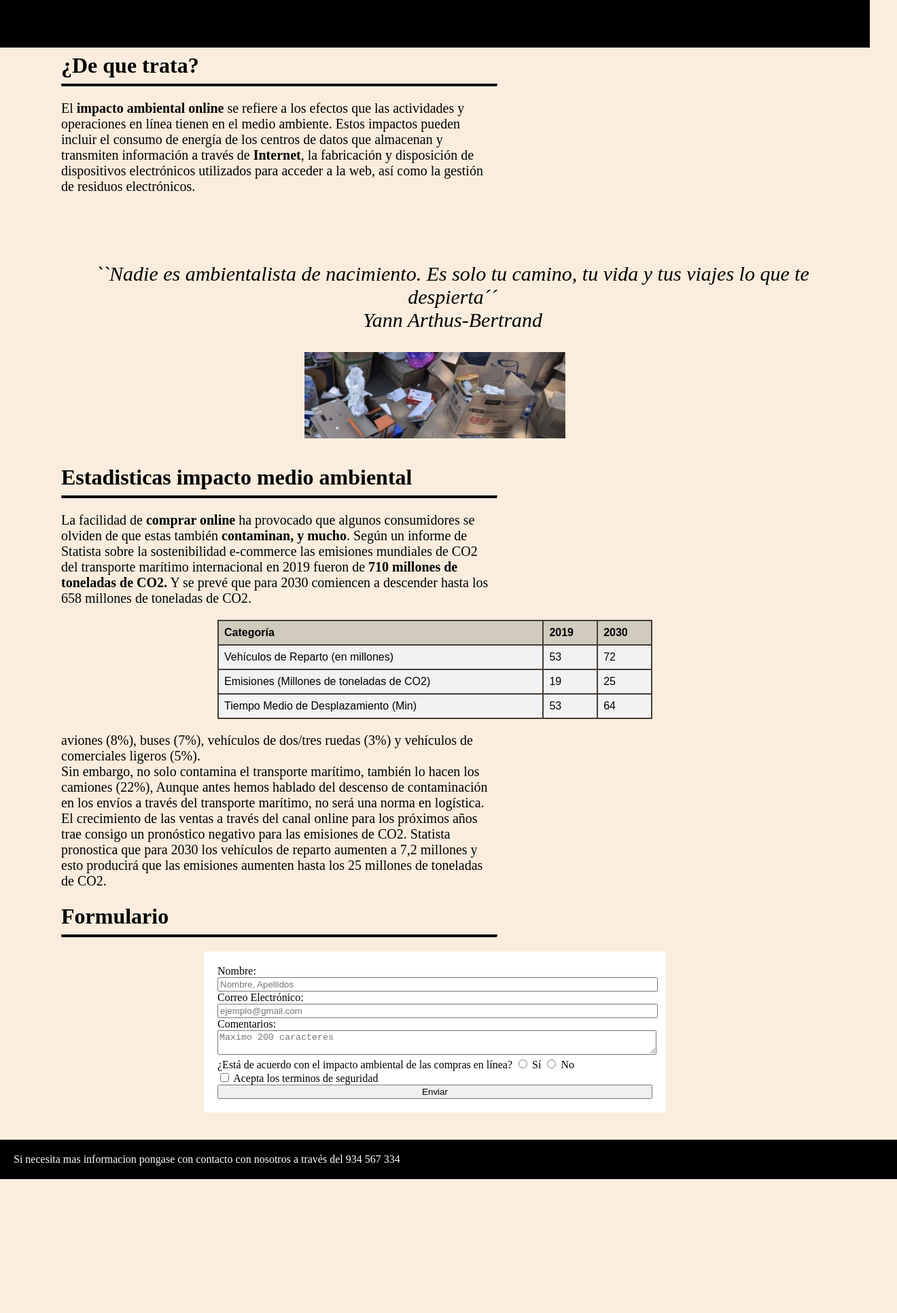
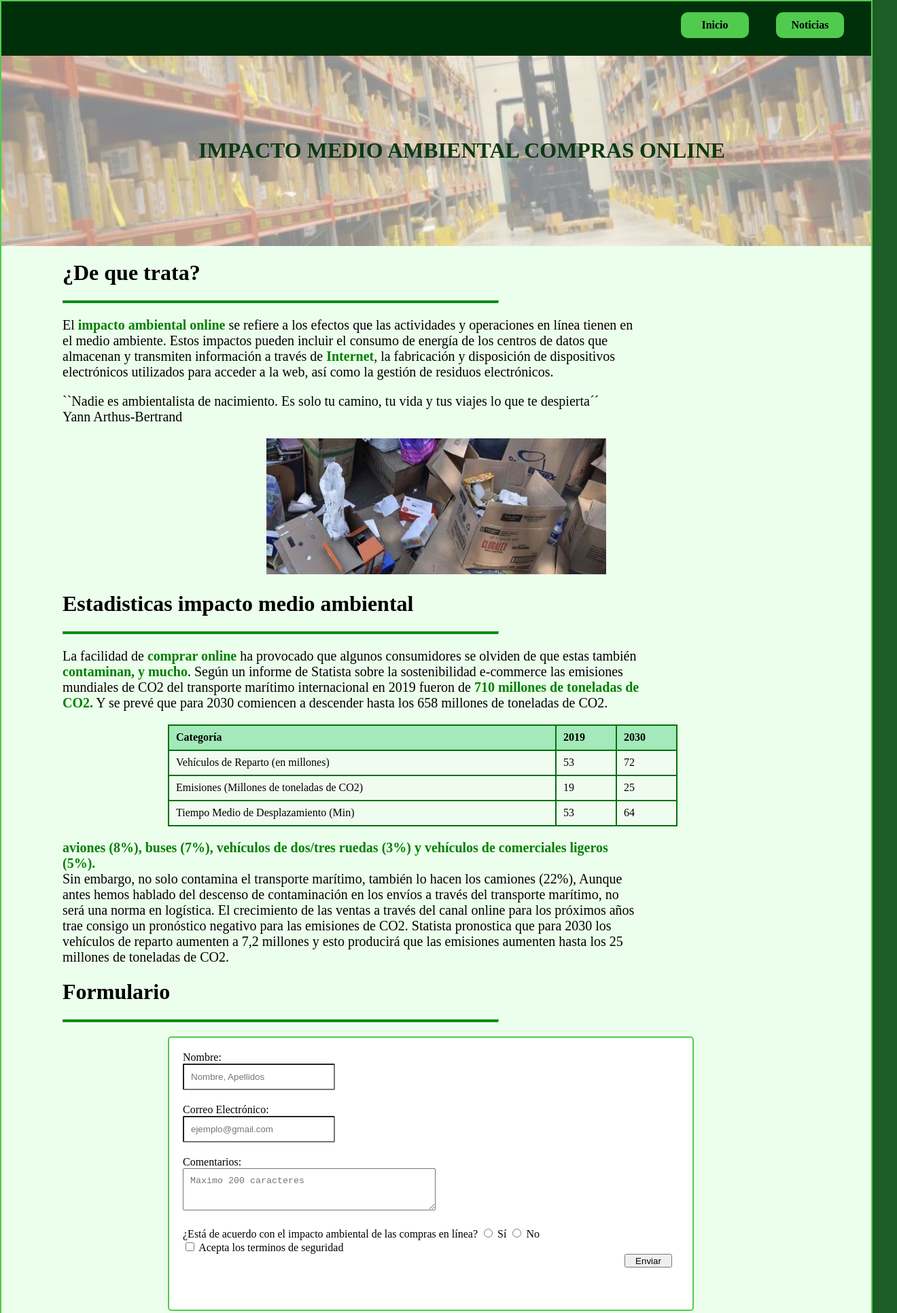
Before and after one commit to carlosmerinosrz/disenioInterface, a plain HTML site: page index.html in a window 1280 px wide. Shown: the top 1932 px of the page at 68% size, 1320 px wide, since content can reach past the window. Before the commit the page ends 1735 px from the top, so only its background shows below. Drawn offline with Linux system fonts and the light colour scheme.

Commit message:
Carlos Merino Suarez

```diff
--- a/index.html
+++ b/index.html
@@ -2,20 +2,19 @@
 <html lang="en">
     <head>
         <meta charset="UTF-8">
-        <link rel="stylesheet" href="style.css">
-        <meta name="viewport" content="width=device-width, initial-scale=1.0">
+        <link rel="stylesheet" href="style2.css">
         <title>IMPACTO MEDIO AMBIENTAL COMPRAS ONLINE</title>
     </head>
     <body>
-        <header  id="inicio">
-            <h1>IMPACTO MEDIO AMBIENTAL COMPRAS ONLINE</h1>
-        </header>
         <nav>
             <ul>
                 <li><a href="#inicio">Inicio</a></li>
                 <li><a href="Noticias.html">Noticias</a></li>
             </ul>
         </nav>
+        <header  id="inicio">
+            <h1>IMPACTO MEDIO AMBIENTAL COMPRAS ONLINE</h1>
+        </header>
         <h1>¿De que trata?</h1>
         <hr>
         <p>
@@ -63,7 +62,7 @@
             </tr>
         </table>
         <p>
-            aviones (8%), buses (7%), vehículos de dos/tres ruedas (3%) y vehículos de comerciales ligeros (5%).<br>
+            <span>aviones (8%), buses (7%), vehículos de dos/tres ruedas (3%) y vehículos de comerciales ligeros (5%).</span><br>
             Sin embargo, no solo contamina el transporte marítimo, también lo hacen los camiones (22%),
             Aunque antes hemos hablado del descenso de contaminación en los envíos a través del transporte
             marítimo, no será una norma en logística. El crecimiento de las ventas a través del canal online
@@ -73,7 +72,6 @@
         </p>
         <h1>Formulario </h1>
         <hr>
-        <div class="container">
             <form action="formulario.php" method="post" target="_blank">
                 <div>
                     <label for="nombre">Nombre:</label><br>
@@ -100,7 +98,6 @@
                 </div>
                 <input type="submit" value="Enviar">
             </form>
-        </div>
         <footer>
             Si necesita mas informacion pongase con contacto con nosotros a través del 934 567 334
         </footer>
--- a/style.css
+++ b/style.css
@@ -1,8 +1,7 @@
 body{
-    width: 1280px;
+    width: 100%;
     background-color: #faeddd;
     font-family: 'Poppins';
-    margin: 0 auto;
 }
 
 header {
@@ -10,7 +9,8 @@ header {
     background-size: cover;
     background-position: center;
     text-align: center;
-    padding: 10px ; /* Ajusta la altura del encabezado*/
+    margin-top: 30px;
+    padding: 100px ; /* Ajusta la altura del encabezado*/
 }
 header h1 {
     color: #342f29;
@@ -22,7 +22,7 @@ nav {
     background-color: black;
     position: fixed;
     top: 0;
-    width: 1280px;
+    width: 100%;
 }
 
 nav ul {
@@ -120,15 +120,9 @@ footer{
     padding: 20px;
     background-color: black;
     color: white;
-    width: 1280px;
+    width: 100%;
 }
 
 a:link{
-    color: black;
+    color: rgb(255, 255, 255);
 }
-a:hover{
-    background-color: #a3a3a3;
-}
-a:visited{
-    color:#342f29
-}
--- /dev/null
+++ b/style2.css
@@ -0,0 +1,173 @@
+/* *{
+    border: 1px dashed red;
+}*/
+html{
+    background-color: #1c5e25;
+}
+body{
+    width: 1280px;
+    margin: 0 auto;
+    background-color: #ecffec;
+    font-family: 'Poppins';
+    border: 2px solid rgb(80, 203, 78);
+}
+/***************************************************************************************************/
+/* Estilos de menú */
+nav {
+    width: 1280px;
+    height: 80px;
+    background-color: rgb(0, 48, 10);
+}
+nav ul {
+    list-style: none;
+    float: right;
+}
+nav li {
+    width: 80px;
+    padding: 10px;
+    margin-right: 40px;
+    background-color: rgb(80, 203, 78);
+    float: left;
+    text-align: center;
+    border-radius: 10px;
+}
+nav a , a:visited{
+    text-decoration: none;
+    color: #000000;
+    font-weight: bold;
+}
+/***************************************************************************************************/
+/* Encabezado */
+header {
+    padding: 100px ; /* Altura del encabezado*/
+    background-image: url('img/estanterias.jpg');
+    background-size: cover;
+    background-position: center;
+}
+header h1 {
+    width: 900px;
+    margin-left: 190px;
+    color: #0c3912;
+}
+/***************************************************************************************************/
+/* Contenedores de información */
+span{
+    font-weight: bold;
+    color: green;
+}
+h1{
+    margin-left: 90px;
+}
+hr{
+    width: 640px;
+    margin-left: 90px;
+    border-top: 4px solid rgb(2, 142, 14);
+}
+/* Parrafos, que contiene informacion sobre la pagina Web */
+p{
+    width: 850px;
+    height: auto;
+    margin-left: 90px;
+    font-size: 20px;
+}
+/***************************************************************************************************/
+/* Frase para concienciarnos, junto a su imagen */
+#conciencia{
+    width: 1100px;
+    height: auto;
+    margin-left: 90px;
+    margin-top: 100px;
+    text-align: center;
+    font-size: 30px;
+    font-style: italic;
+    font-family: 'Times New Roman';
+}
+#imagen-intro {
+    width: 500px;
+    height: 200px;
+    margin-left: 390px;
+}
+/***************************************************************************************************/
+/*Estilos para la tabla*/
+table {
+    width: 750px;
+    height: 150px;
+    margin: 20px;
+    margin-left: 245px;
+    border-collapse: collapse;
+}
+
+th, td {
+    padding-left: 10px;
+    border: 2px solid #007208;
+    text-align: left;
+}
+
+th {
+    background-color: #a3e9b9;
+}
+
+tr{
+    background-color: #f1fcf0;
+}
+/***************************************************************************************************/
+/*Estilos del Formulario*/
+form {
+    width: 730px;
+    height: 360px;
+    margin-left: 245px;
+    margin-bottom: 40px;
+    margin-top: 20px;
+    padding: 20px;
+    background-color: #ffffff;
+    border-radius: 5px;
+    border: 2px solid rgb(80, 203, 78);;
+}
+input[type="text"], textarea{
+    width: 200px;
+    padding: 10px;
+    margin-bottom: 20px;
+    border-radius: 2px;
+}
+input[type="submit"]{
+    width: 70px;
+    height: 20px;
+    margin-left: 650px;
+}
+textarea{
+    width: 350px;
+    height: 40px;
+    max-width: 710px;
+    max-height: 50px;
+}
+/***************************************************************************************************/
+/*Estilos del footer*/
+footer{
+    width: 1240px;
+    height: 40px;
+    padding: 20px;
+    background-color: rgb(0, 48, 10);
+    color: white;
+
+}
+
+/*************** PAGINA NOTICIAS ********************/
+#noticias{
+    margin: 50px;
+}
+#noticias div{
+    padding: 50px;
+    border-radius: 15px;
+}
+#noticias div:hover{
+    background-color: #beffb6;
+    border: solid 1px black;
+}
+#noticias a{
+    text-decoration: none;
+    color: rgb(9, 155, 9);
+}
+#noticias a:visited{
+    text-decoration: none;
+    color: rgb(6, 80, 6);
+}
```
Also changed, not shown: Noticias.html (+5 -4 lines).
